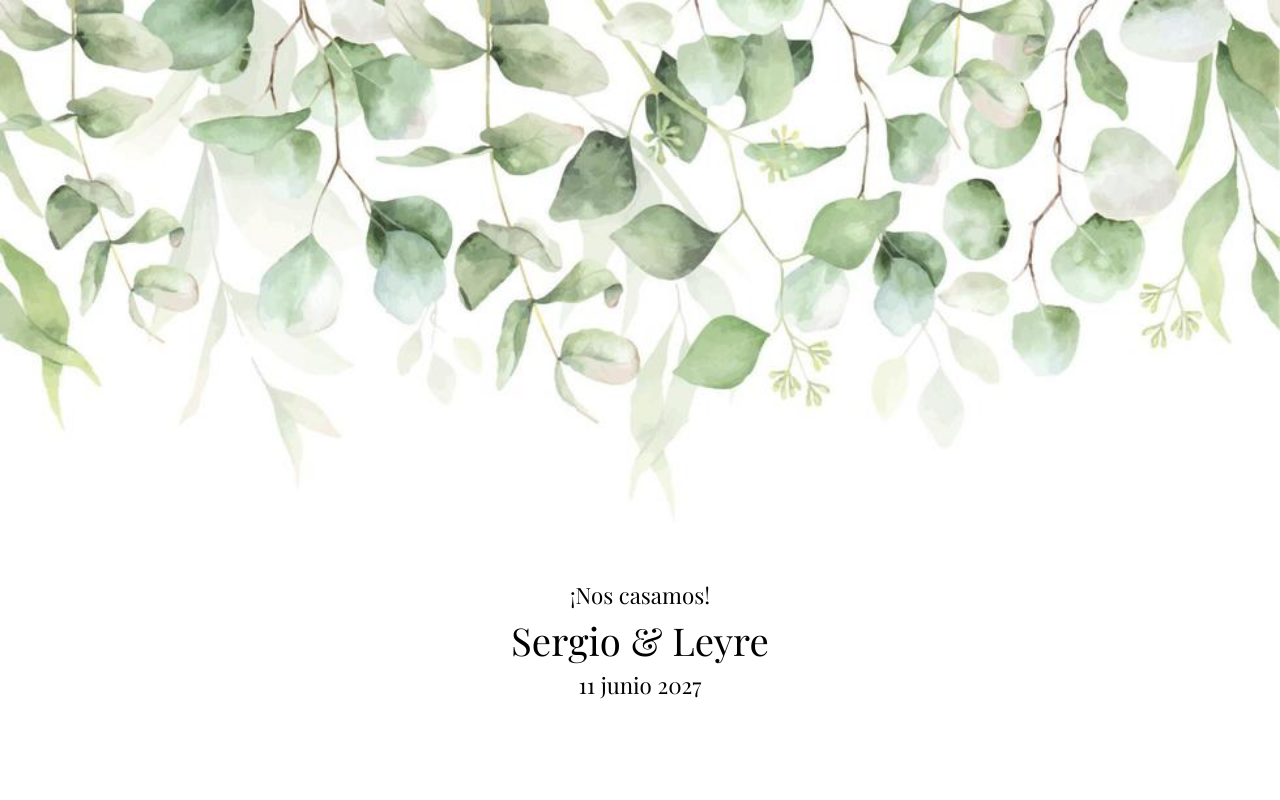
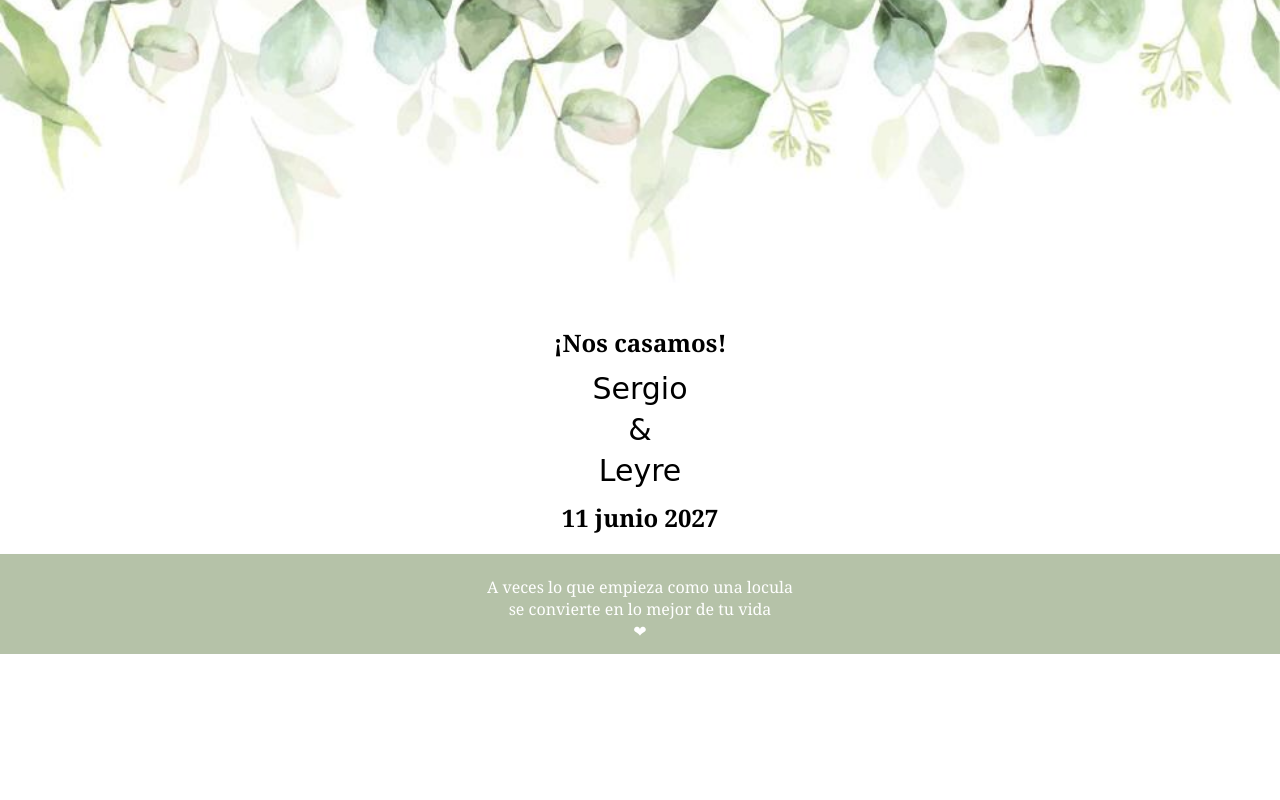
Before and after one commit to onceceroseis27/invitaciones, a website: page public/Invitacion.html in a window 1280 px wide. Shown: the top 800 px of the page. Drawn offline with nearby package versions, Linux system fonts and the light colour scheme; a web font is replaced by a local one.

Commit message:
invitacion presentacion v3

```diff
--- a/public/Invitacion.html
+++ b/public/Invitacion.html
@@ -4,61 +4,60 @@
 <meta charset="UTF-8" />
 <meta name="viewport" content="width=device-width, initial-scale=1.0" />
 <title>Invitación</title>
+<link href="https://fonts.googleapis.com/css2?family=Pacifico&display=swap" rel="stylesheet">
+<style>
 
-<!-- Fuente elegante parecida a Angel Fade -->
-<link href="https://fonts.googleapis.com/css2?family=Playfair+Display:wght@300;400&display=swap" rel="stylesheet">
-
-<style>
 body {
   margin: 0;
   padding: 0;
   background: #fffaf7;
-  font-family: 'Playfair Display', serif;
+  font-family: 'Georgia', serif;
+  text-align: center;
 }
 
-/* Imagen de invitación ocupando ancho completo */
 .invitacion {
   position: relative;
   width: 100%;
-  height: 100%;
-  margin: 0; /* sin margen para que quede pegado */
+  max-width: 100%;
+  margin: 0 auto;
 }
 
 .invitacion img {
   width: 100%;
-  height: 100%;
+  height: 100vh;             /* <<--- Ahora ocupa casi todo el alto de pantalla */
+  object-fit: cover;        /* <<--- Ajusta la imagen manteniendo proporciones */
   display: block;
 }
 
-/* Texto centrado SOBRE la imagen */
 .texto-sobre-imagen {
   position: absolute;
-  top: 50%;           /* centro vertical */
+  top: 60%;
   left: 50%;
   transform: translate(-50%, -50%);
+  color: black;
   text-align: center;
-  color: black;
-  width: 90%;         /* para evitar que se corte en moviles */
 }
 
 .texto-sobre-imagen h1 {
-  margin: 0.1em 0;
-  font-size: 2.4em;
-  font-weight: 300;   /* más fino */
-  white-space: nowrap; /* asegura que va en una sola línea */
+  font-family: "Brush Script MT", cursive;
+  font-size: 30px;
+  font-style: normal;
+  font-variant: normal;
+  font-weight: 400;
+  line-height: 20.4px;
+  }
+
+.invitacion-fondo {
+  background:#b5c2a8;
+  width: 100vw;
+  height: 100px;
+  color: white;
+  text-align: center;
+  left: 50%;
+
 }
 
-.texto-sobre-imagen h2 {
-  margin: 0.1em 0;
-  font-size: 1.4em;
-  font-weight: 300;   /* más fino */
-}
 
-/* Contenido inferior */
-p {
-  text-align: center;
-  padding: 0 20px;
-}
 
 .boton {
   display: block;
@@ -72,32 +71,36 @@ p {
   font-size: 20px;
   cursor: pointer;
 }
+
 </style>
-<meta http-equiv="Cache-control" content="no-cache">
 </head>
+
 <body>
 
 <div class="invitacion">
   <img src="images/FondoInvitacion.jpg" alt="Fondo Invitación" />
-
   <div class="texto-sobre-imagen">
     <h2>¡Nos casamos!</h2>
-    <h1>Sergio & Leyre</h1>
+    <h1>Sergio <br><br>
+        & <br><br>
+        Leyre</h1>
     <h2>11 junio 2027</h2>
+    <div class="invitacion-fondo">
+      <h> <br>A veces lo que empieza como una locula<br> se convierte en lo mejor de tu vida <br> &#x2764
+      </h>
+
+    </div>
   </div>
 </div>
 
 <p>Detalles de la invitación aquí…</p>
-
 <p><strong>Código de vestimenta:</strong> Venid como más cómodos estéis, solo os pedimos evitar vestir con este color para mantener la armonía del día.</p>
 
-<div style="text-align: center; margin-top: 20px;">
+<div style="display:block; width:100%; margin-top:20px;">
   <img src="images/celadon.png" alt="Color celadón" style="width:150px; border-radius:10px;">
 </div>
 
-<a class="boton" href="Confirmacion.html" target="_blank">
-  Confirmar asistencia
-</a>
+<a class="boton" href="Confirmacion.html" target="_blank">Confirmar asistencia</a>
 
 </body>
 </html>
```
